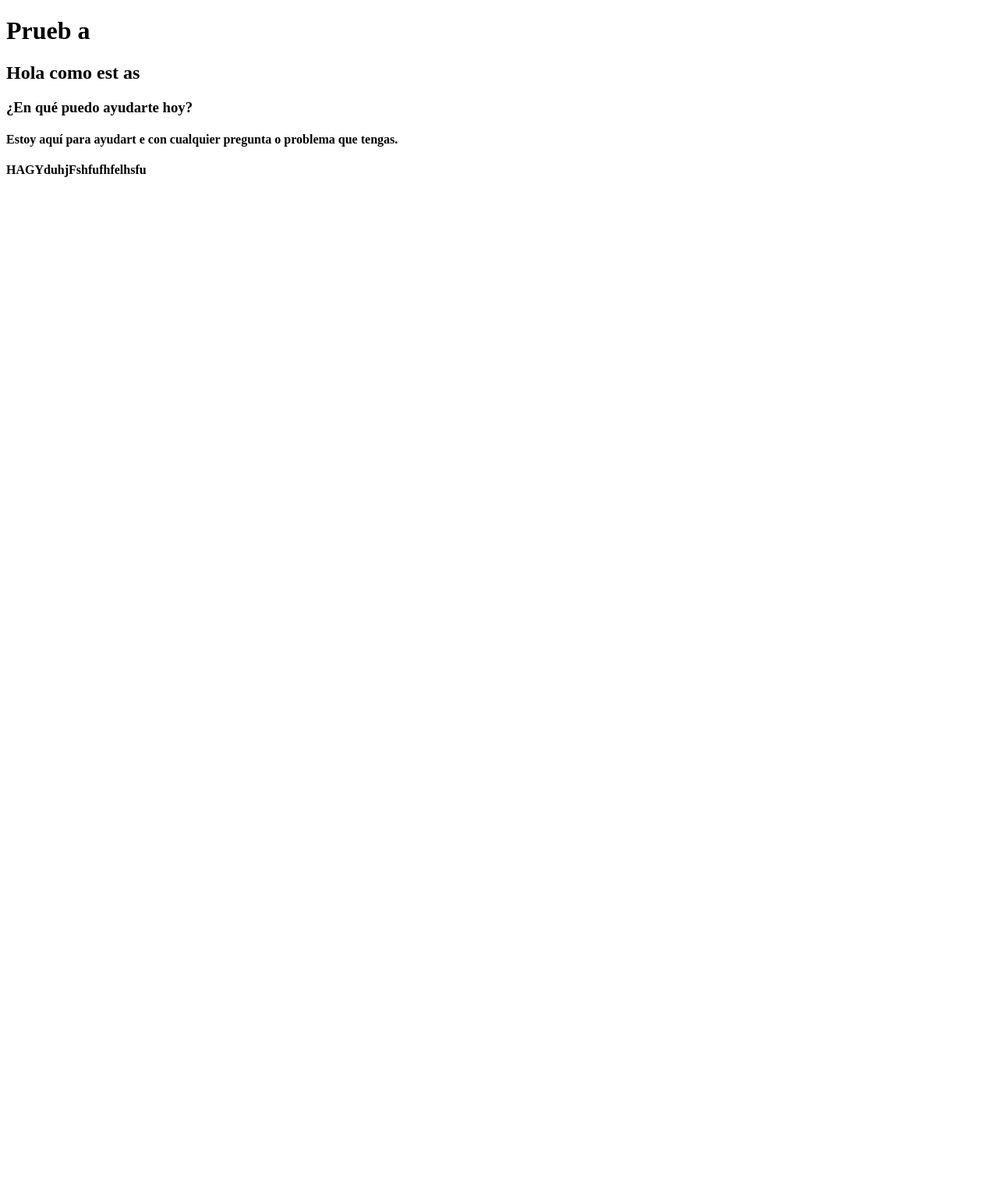
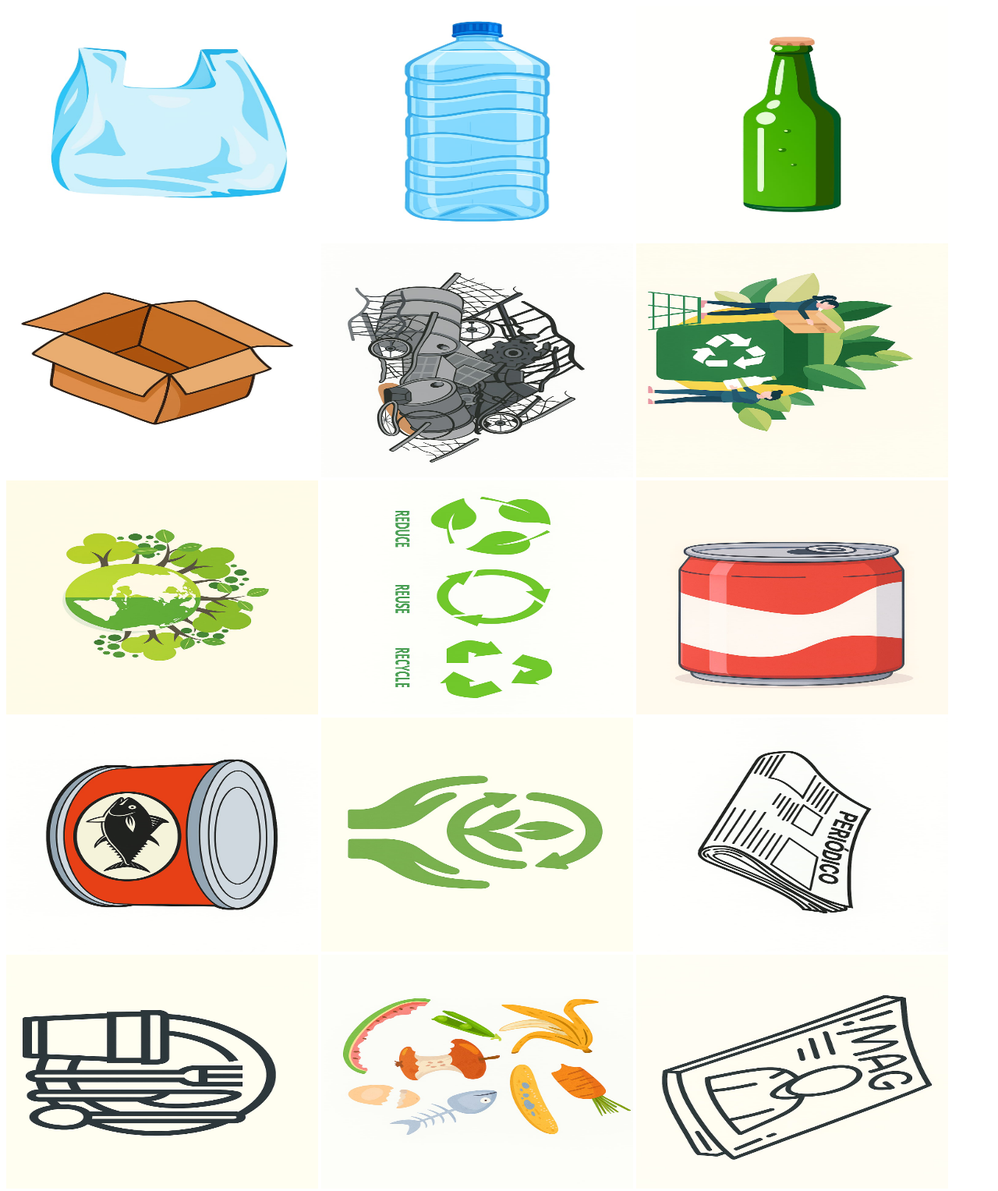
Before and after one commit to alexgomezgt1200/Proyecto-pagina-web-reciclaje, a plain HTML site: page index.html in a window 1280 px wide. Shown: the whole page at 78% size. Before the commit the page ends 800 px from the top, so only its background shows below. Drawn offline with Linux system fonts and the light colour scheme.

Commit message:
add:styles

```diff
--- a/index.html
+++ b/index.html
@@ -3,13 +3,23 @@
 <head>
     <meta charset="UTF-8">
     <meta name="viewport" content="width=device-width, initial-scale=1.0">
-    <title>Document</title>
+    <title>prueba imagenes prrrr</title>
 </head>
 <body>
-    <h1>Prueb a</h1>
-    <h2>Hola como est    as</h2>
-    <h3>¿En qué puedo ayudarte hoy?</h3>
-    <h4>Estoy aquí para ayudart     e con cualquier pregunta o problema que tengas.</h4>
-    <h4>HAGYduhjFshfufhfelhsfu</h4>
+    <img src="imagenes pruebas/bp.jpg" width="400" height="300"  alt="">
+    <img src="imagenes pruebas/botella plastico.jpg" width="400" height="300" alt="plastico">
+    <img src="imagenes pruebas/botella vidrio.jpg" width="400" height="300" alt="vidrio">
+    <img src="imagenes pruebas/carton.jpg" width="400" height="300" alt="carton">
+    <img src="imagenes pruebas/chatarra.jpg" width="400" height="300" alt="chatarra">
+    <img src="imagenes pruebas/reciclae.jpg" width="400" height="300" alt="">
+    <img src="imagenes pruebas/mundo arbol.jpg" width="400" height="300" alt="">
+    <img src="imagenes pruebas/tipos de reciclae.jpg" width="400" height="300" alt="" >
+    <img src="imagenes pruebas/pepsi.jpg" width="400" height="300" alt="">
+    <img src="imagenes pruebas/lata de pescaddo.jpg" width="400" height="300" alt="">
+    <img src="imagenes pruebas/reciclae22.jpg" width="400" height="300" alt="">
+    <img src="imagenes pruebas/periodico.jpg" width="400" height="300" alt="">
+    <img src="imagenes pruebas/plato.jpg" width="400" height="300" alt="">
+    <img src="imagenes pruebas/desperdicio.jpg" width="400" height="300" alt="">
+    <img src="imagenes pruebas/revista.jpg" width="400" height="300" alt="">
 </body>
 </html>
```
Also changed, not shown: assets/styles/style.css (added), imagenes pruebas/botella plastico.jpg (added), imagenes pruebas/botella vidrio.jpg (added), imagenes pruebas/bp.jpg (added), imagenes pruebas/carton.jpg (added), imagenes pruebas/chatarra.jpg (added), imagenes pruebas/desperdicio.jpg (added), imagenes pruebas/lata de pescaddo.jpg (added), imagenes pruebas/mundo arbol.jpg (added), imagenes pruebas/pepsi.jpg (added), imagenes pruebas/periodico.jpg (added), imagenes pruebas/plato.jpg (added), imagenes pruebas/reciclae 2.jpg (added), imagenes pruebas/reciclae.jpg (added), 3 more files.
